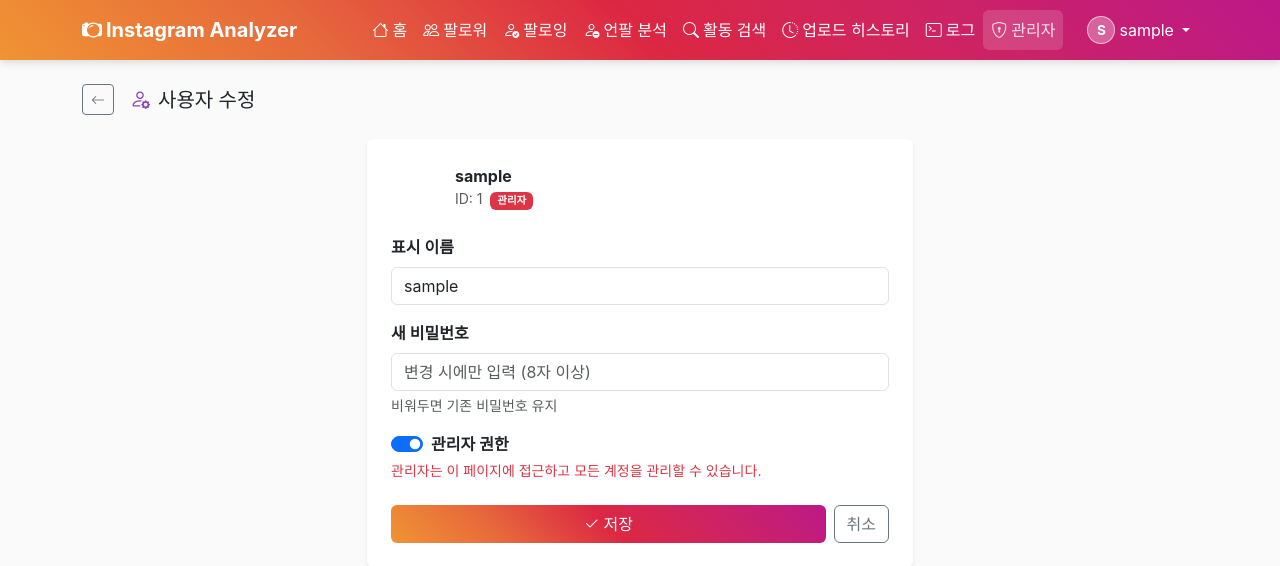
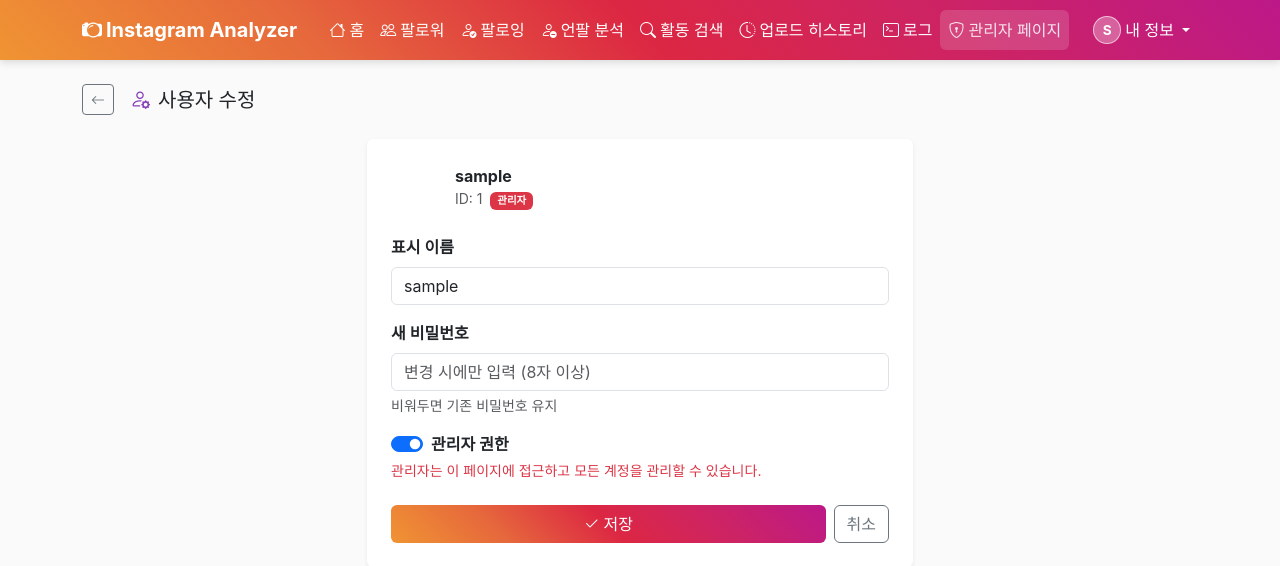
Before and after one commit to ehdqkd616/Instagram-insight, a Flask app: page /admin/users/1/edit in a window 1280 px wide. Shown: the top 566 px of the page. Run offline with Flask 3, Linux system fonts and the light colour scheme; a user stored in the database is signed in; data comes from the database, SQL or seed files in the repository.

Commit message:
UI: 헤더 메뉴를 '관리자 페이지' / '내 정보'로 구분
관리자 메뉴와 admin 계정 이름(관리자)이 나란히 '관리자'로 보여 헷갈리던 것을 고친다.
모든 프로젝트에서 관리자 메뉴는 '관리자 페이지', 내 계정 링크는 이름 대신 '내 정보'로 통일.

Co-Authored-By: Claude Opus 5.5 <noreply@anthropic.com>

```diff
--- a/instagram_analyzer/templates/base.html
+++ b/instagram_analyzer/templates/base.html
@@ -58,7 +58,7 @@
         {% if current_user.is_authenticated and current_user.is_admin %}
         <li class="nav-item">
           <a class="nav-link {% if request.path.startswith('/admin') %}active{% endif %}" href="{{ url_for('admin.dashboard') }}">
-            <i class="bi bi-shield-lock me-1"></i>관리자
+            <i class="bi bi-shield-lock me-1"></i>관리자 페이지
           </a>
         </li>
         {% endif %}
@@ -71,7 +71,7 @@
           <a class="nav-link dropdown-toggle d-flex align-items-center gap-1" href="#"
              data-bs-toggle="dropdown">
             <span class="user-avatar">{{ current_user.display_name[0].upper() }}</span>
-            <span class="d-none d-md-inline">{{ current_user.display_name }}</span>
+            <span class="d-none d-md-inline">내 정보</span>
           </a>
           <ul class="dropdown-menu dropdown-menu-end shadow border-0">
             <li>
```
